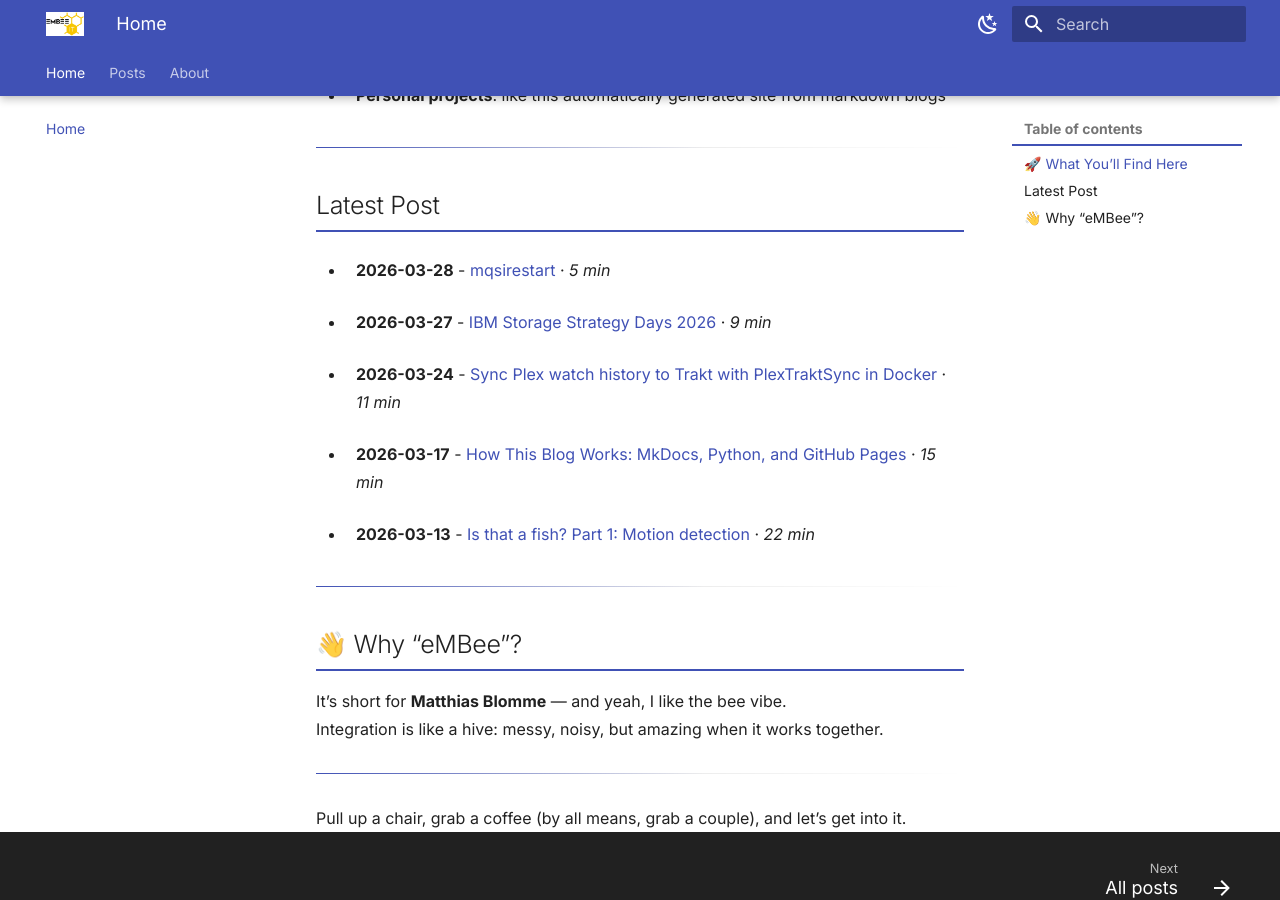
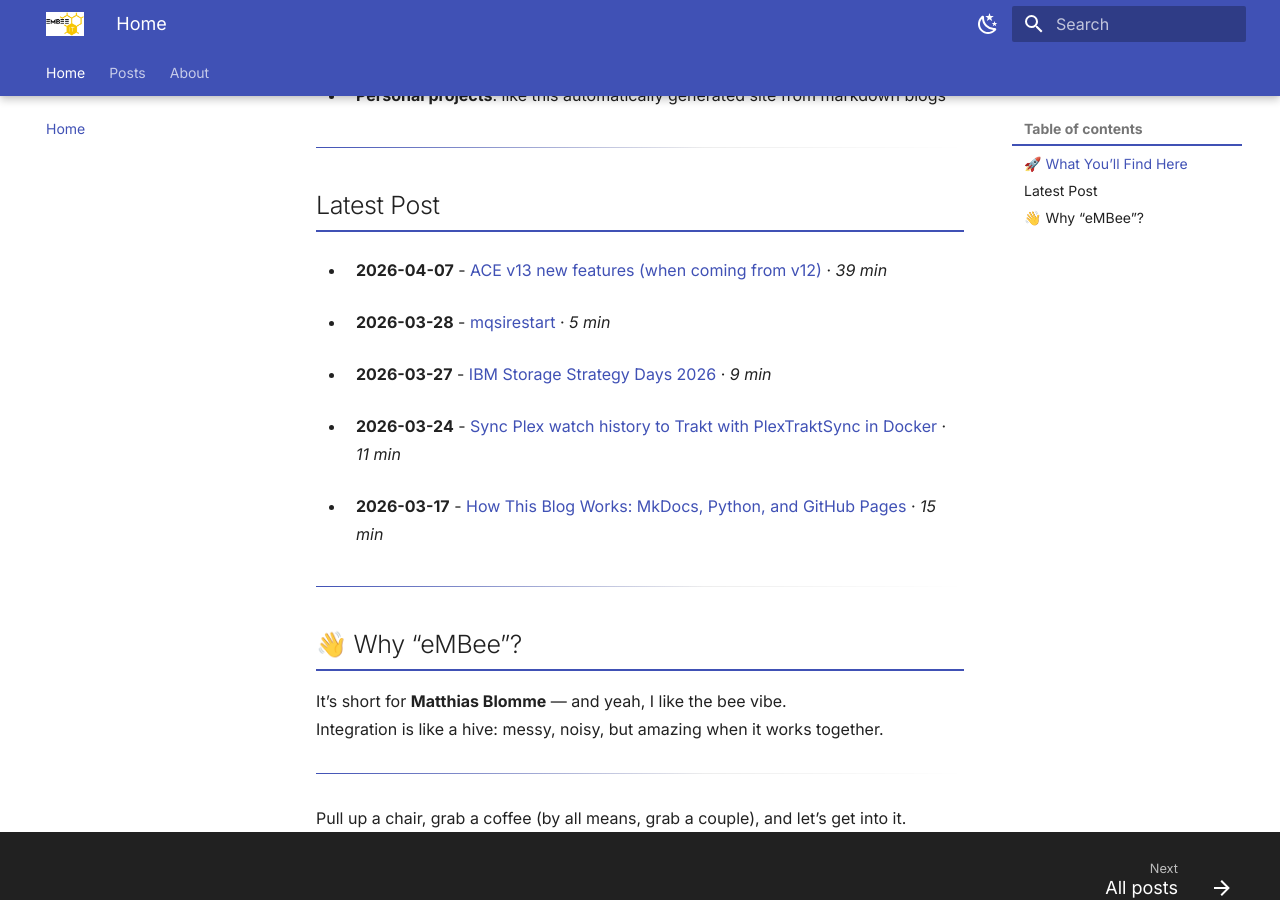
Before and after one commit to matthiasblomme/blogs, an MkDocs documentation site: the page built from docs/index.md, in a window 1280 px wide and 900 px high, scrolled down 742 px. Built offline with MkDocs 1.6.1 and Material for MkDocs 9.7.7, drawn with Linux system fonts in a browser that asks for light colours.

Commit message:
update ace v13.0.7.0

```diff
--- a/docs/index.md
+++ b/docs/index.md
@@ -25,11 +25,11 @@ Expect walkthroughs, sharp opinions, and experiments straight out of my homelab
 ## Latest Post
 
 <!--MD_LATEST_POSTS:START-->
+- **2026-04-07** - [ACE v13 new features (when coming from v12)](posts/ace-v13-new-features-overview/v13-new-features.md) · *39 min*
 - **2026-03-28** - [mqsirestart](posts/mqsirestart/mqsirestart.md) · *5 min*
 - **2026-03-27** - [IBM Storage Strategy Days 2026](posts/storage-days-2026/storage-days-2026.md) · *9 min*
 - **2026-03-24** - [Sync Plex watch history to Trakt with PlexTraktSync in Docker](posts/plex-trakt/plex-trakt.md) · *11 min*
 - **2026-03-17** - [How This Blog Works: MkDocs, Python, and GitHub Pages](posts/blog-hosting/blog-hosting.md) · *15 min*
-- **2026-03-13** - [Is that a fish? Part 1: Motion detection](posts/visdeurbel-automated-detection/01.visdeurbel-fish-detector.md) · *22 min*
 <!--MD_LATEST_POSTS:END-->
 
 ---
```
Also changed, not shown: docs/posts/ace-v13-new-features-overview/v13-new-features.md (+2 -2 lines), docs/posts/index.md (+1 -1 lines), docs/posts/pgp-node/pgp-node.md (+6 -8 lines), docs/posts/pgp-node/img_14.png (added).
